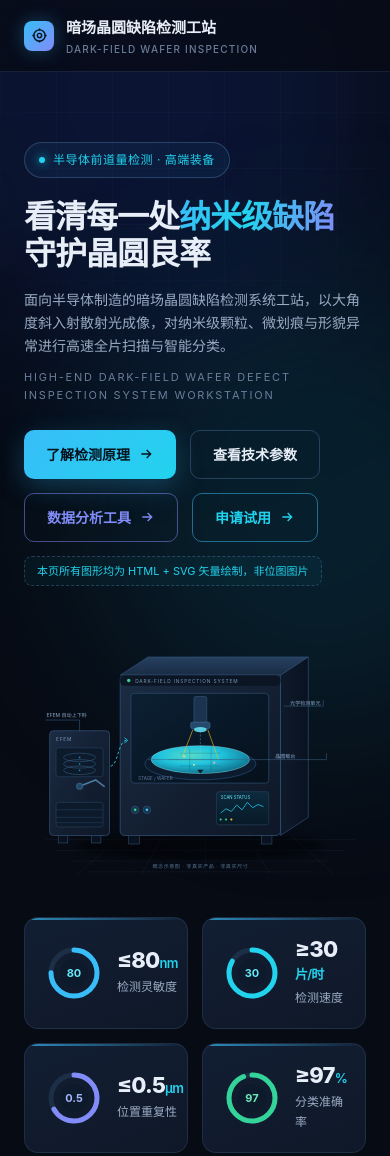
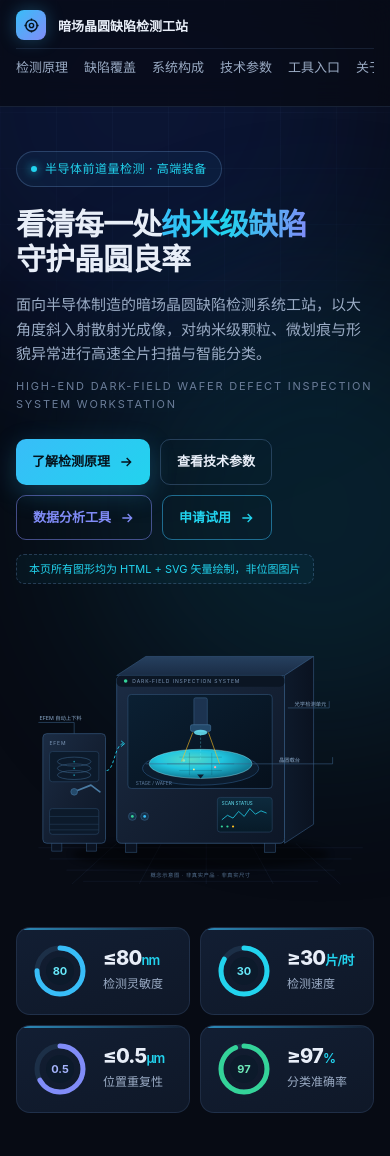
Before and after one commit to maxsyst/dfi-station-page, a plain HTML site: page index.html in a window 390 px wide. Shown: the top 1156 px of the page. Drawn offline with Linux system fonts and the light colour scheme.

Commit message:
Add mobile responsive layout across site

```diff
--- a/index.html
+++ b/index.html
@@ -131,6 +131,36 @@ footer{border-top:1px solid var(--line);padding:32px 0;color:var(--muted);font-s
 .foot{display:flex;justify-content:space-between;gap:16px;flex-wrap:wrap}
 .reveal{opacity:0;transform:translateY(18px);transition:opacity .6s,transform .6s}
 .reveal.vis{opacity:1;transform:none}
+
+/* mobile responsive */
+@media(max-width:820px){
+  .nav{flex-wrap:wrap;gap:8px;padding:10px 16px}
+  .brand small{display:none}
+  .navlinks{display:flex;width:100%;overflow-x:auto;gap:16px;padding:8px 0 4px;border-top:1px solid var(--line);white-space:nowrap;-webkit-overflow-scrolling:touch;scrollbar-width:none}
+  .navlinks::-webkit-scrollbar{display:none}
+  .navlinks a{flex:none}
+  section{padding:44px 0}
+  .wrap{padding:0 16px}
+  .hero{padding:44px 0 24px}
+  .hero .lead{font-size:15px}
+  .cta{gap:10px}
+  .btn{padding:11px 16px;font-size:13px}
+  .metrics{gap:10px}
+  .metric{padding:14px}
+  .feat,.apps{gap:12px}
+  .spec-wrap{gap:14px}
+  table{font-size:12px}
+  table th,table td{padding:9px 10px;word-break:break-word}
+  .note{padding:16px}
+  footer .foot{flex-direction:column}
+}
+@media(max-width:480px){
+  .brand b{font-size:13px}
+  .hero h1{font-size:30px}
+  .metric .v{font-size:20px}
+  .fcard,.app{padding:16px}
+}
+
 </style>
 </head>
 <body>
```
